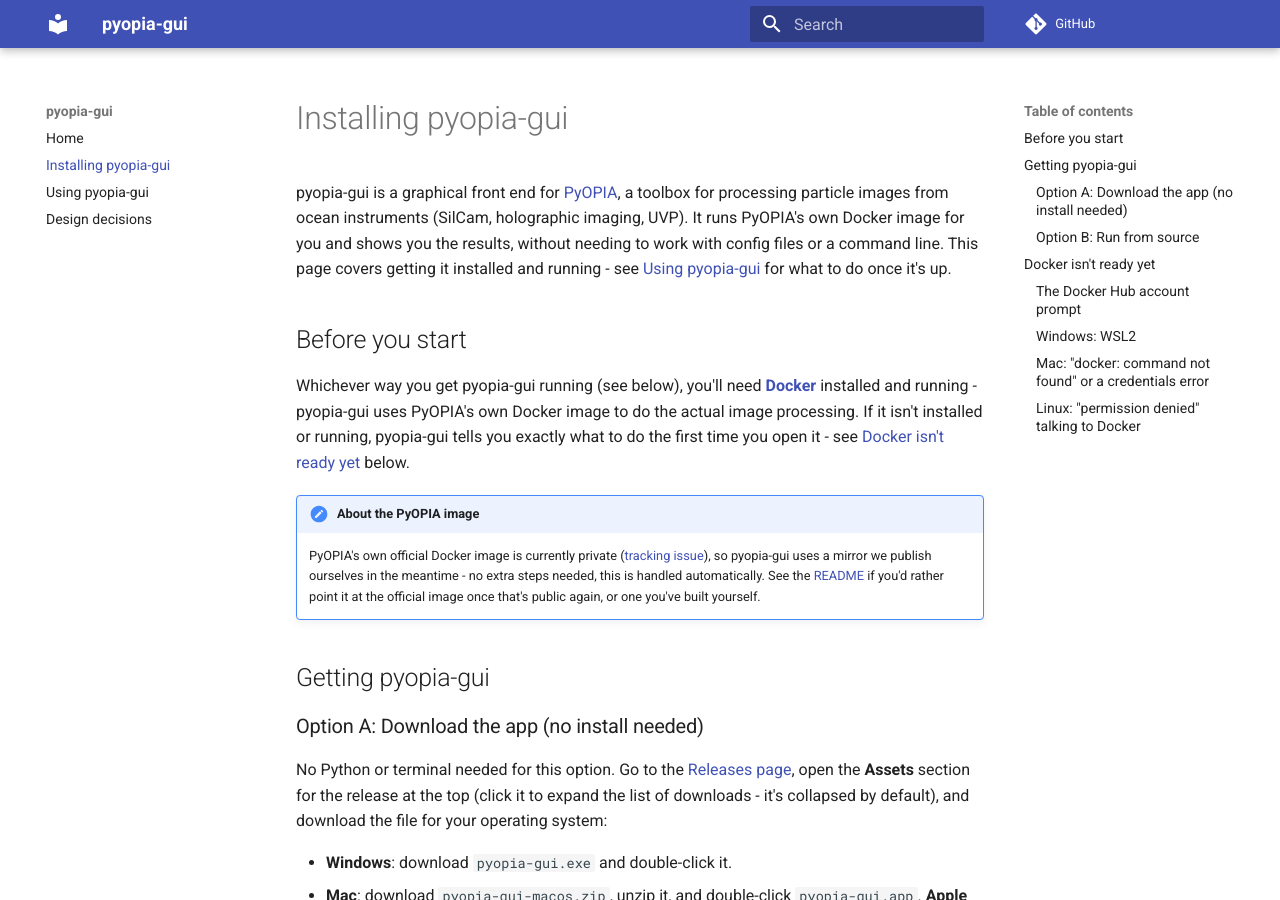
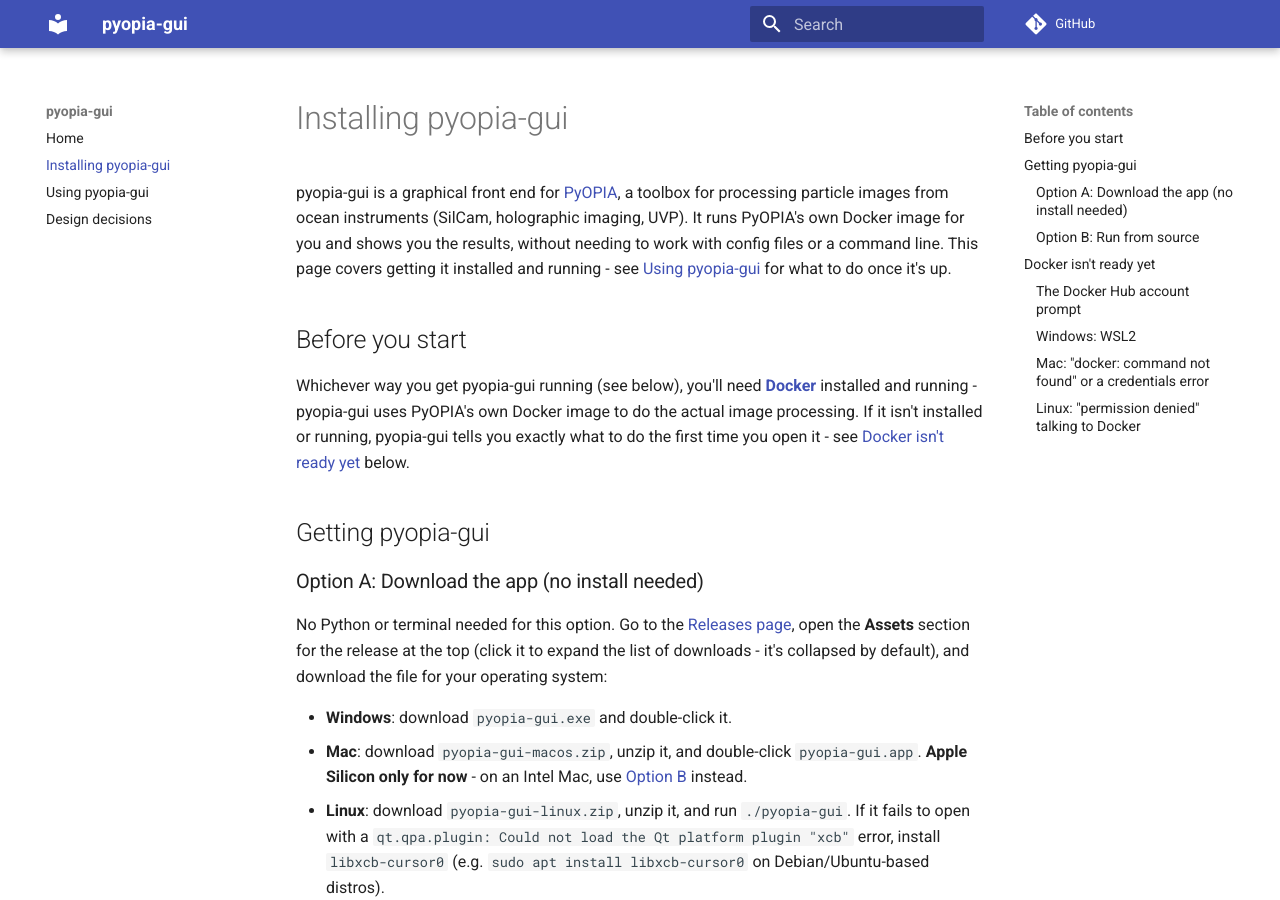
Before and after one commit to nimmo-smith-technologies/pyopia-gui, an MkDocs documentation site: the page built from docs/installing.md, in a window 1280 px wide and 900 px high. Built offline with MkDocs 1.6.1 and Material for MkDocs 9.7.7, drawn with Linux system fonts in a browser that asks for light colours; comment, search, counter and statistics services are not loaded.

Commit message:
Switch back to PyOPIA's official Docker image
ghcr.io/sintef/pyopia is public again (SINTEF/pyopia#424 fixed, v2.17.0). Defaults there now instead of our own mirror; removes the mirror-publishing workflow. See ADR 0008.

Signed-off-by: Alex Nimmo Smith <alex@nimmosmith.co.uk>

```diff
--- a/docs/installing.md
+++ b/docs/installing.md
@@ -13,15 +13,6 @@ Whichever way you get pyopia-gui running (see below), you'll need
 pyopia-gui uses PyOPIA's own Docker image to do the actual image processing. If it
 isn't installed or running, pyopia-gui tells you exactly what to do the first time you
 open it - see [Docker isn't ready yet](#docker-isnt-ready-yet) below.
-
-!!! note "About the PyOPIA image"
-    PyOPIA's own official Docker image is currently private
-    ([tracking issue](https://github.com/SINTEF/pyopia/issues/424)), so pyopia-gui
-    uses a mirror we publish ourselves in the meantime - no extra steps needed, this
-    is handled automatically. See the
-    [README](https://github.com/nimmo-smith-technologies/pyopia-gui#readme) if you'd
-    rather point it at the official image once that's public again, or one you've
-    built yourself.
 
 ## Getting pyopia-gui
 
```
Also changed, not shown: README.md (+3 -8 lines), docs/decisions/0006-2026-08-13-mirror-pyopia-image.md (+1 -1 lines), docs/decisions/0008-2026-09-08-use-official-pyopia-image.md (added, +64 -0 lines), docs/decisions/INDEX.md (+2 -1 lines), 5 other files.
